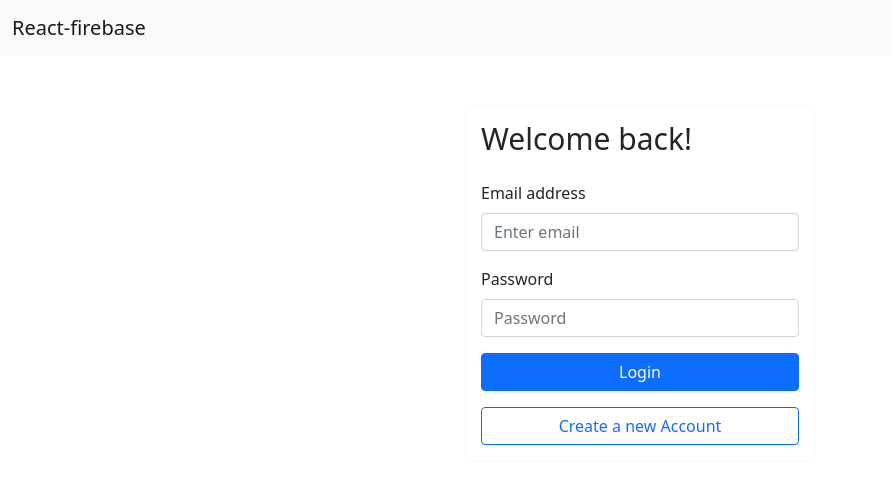
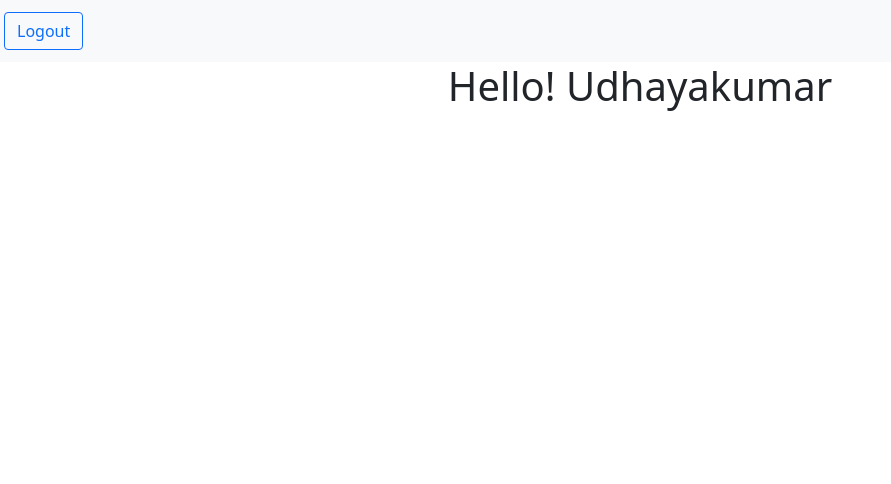
Before and after one commit to dev-udhayakumar/feedback-portal, a React (Create React App) app: page /Home in a window 1280 px wide. Shown: the top 484 px of the page, without its empty margins (0-891 px from the left). Built offline with nearby package versions, Linux system fonts and the light colour scheme.

Commit message:
added home.js

```diff
--- a/package.json
+++ b/package.json
@@ -8,6 +8,7 @@
     "@testing-library/user-event": "^12.8.3",
     "bootstrap": "^5.1.1",
     "firebase": "^9.1.1",
+    "node-modules": "^1.0.1",
     "react": "^17.0.2",
     "react-bootstrap": "^2.0.0-rc.0",
     "react-dom": "^17.0.2",
--- a/public/index.html
+++ b/public/index.html
@@ -9,7 +9,6 @@
       name="description"
       content="Web site created using create-react-app"
     />
-    <link rel="apple-touch-icon" href="%PUBLIC_URL%/logo192.png" />
     <!--
       manifest.json provides metadata used when your web app is installed on a
       user's mobile device or desktop. See https://developers.google.com/web/fundamentals/web-app-manifest/
--- a/src/App.js
+++ b/src/App.js
@@ -1,5 +1,6 @@
 import React, {Component} from "react";
 import {BrowserRouter as Router, Route, Redirect} from "react-router-dom";
+import Home from "./pages/home";
 import Login from './pages/login';
 import Signup from './pages/signup';
 
@@ -8,13 +9,16 @@ class App extends Component {
     return (
       <Router>
         <Route exact path="/">
-          <Redirect to="/Home"/>
+          <Redirect to="/Welcome"/>
         </Route>
-        <Route exact path="/Home">
+        <Route exact path="/Welcome">
           <Login/>
         </Route>
         <Route exact path="/Signup">
           <Signup/>
+        </Route>
+        <Route exact path="/Home">
+          <Home/>
         </Route>
       </Router>
    );
--- /dev/null
+++ b/src/pages/home.js
@@ -0,0 +1,23 @@
+import React from "react";
+import { Button,Container,Navbar} from 'react-bootstrap';
+
+function Home(){
+    return(
+        <><div>
+            <Container fluid="true">
+                <Navbar expand="lg" variant="light" bg="light">
+                    <Button className="m-1" variant="outline-primary" href="/">
+                        Logout
+                    </Button>
+                </Navbar>
+            </Container>
+        </div><div>
+            <center>
+                <h1 >Hello! Udhayakumar</h1>
+                </center>
+            </div></>
+
+    )
+}
+
+export default Home;
```
Also changed, not shown: public/manifest.json, 1 other file (tests, documents, lock files or other folders).
